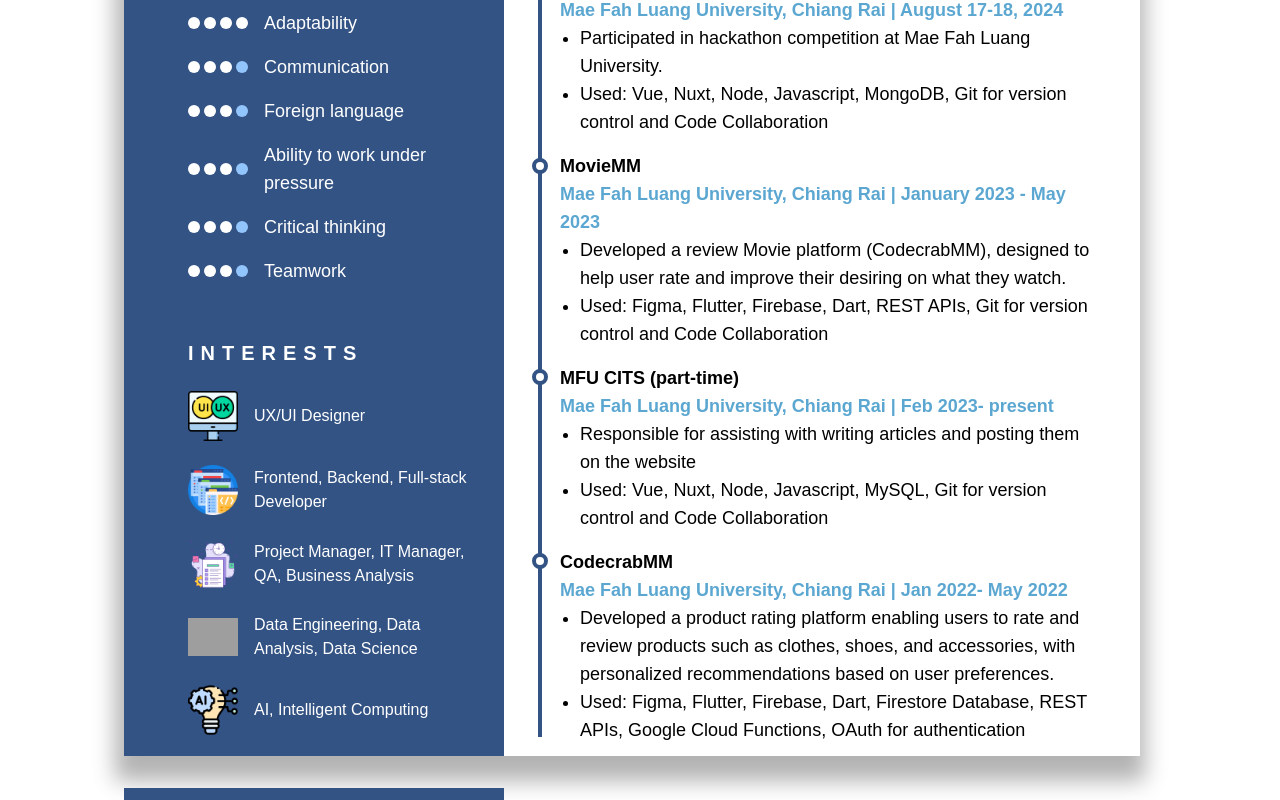
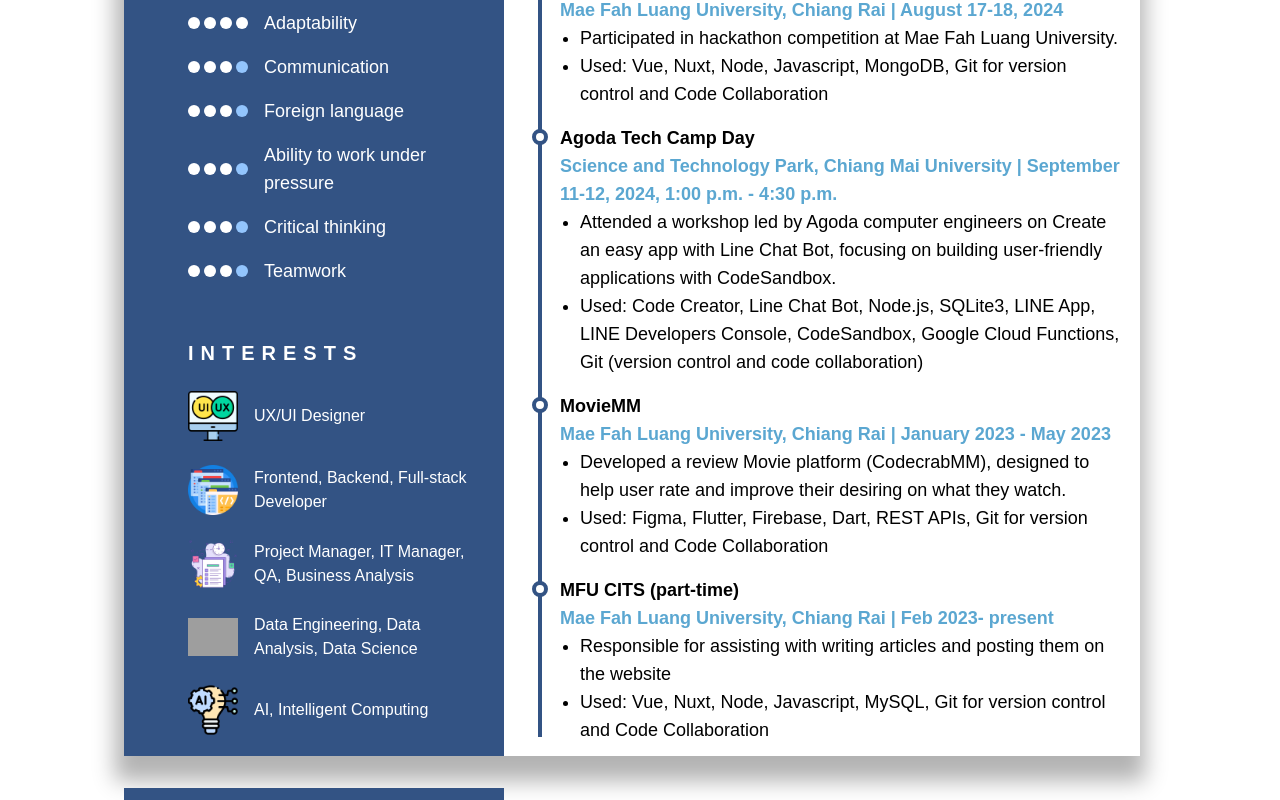
Before and after one commit to Suwit-phit/suwit-phit-graduate-resume-cv, a Next.js app: page / in a window 1280 px wide. Shown: the part 760-1560 px from the top of the page. Built offline with nearby package versions, Linux system fonts and the light colour scheme; grey boxes are pictures that could not be loaded.

Commit message:
fix timeline

```diff
--- a/src/app/components/Timeline.js
+++ b/src/app/components/Timeline.js
@@ -23,6 +23,16 @@
         ],
     },
     {
+        title: "Agoda Tech Camp Day",
+        // location: "Mae Fah Luang University, Chiang Rai",
+        // date: "Feb 2024 - present",
+        date: "Science and Technology Park, Chiang Mai University | September 11-12, 2024, 1:00 p.m. - 4:30 p.m.",
+        description: [
+            "Attended a workshop led by Agoda computer engineers on Create an easy app with Line Chat Bot, focusing on building user-friendly applications with CodeSandbox.",
+            "Used: Code Creator, Line Chat Bot, Node.js, SQLite3, LINE App, LINE Developers Console, CodeSandbox, Google Cloud Functions, Git (version control and code collaboration)",
+        ],
+    },
+    {
         title: "MovieMM",
         // location: "Mae Fah Luang University, Chiang Rai",
         // date: "Feb 2024 - present",
@@ -42,16 +52,16 @@
             "Used: Vue, Nuxt, Node, Javascript, MySQL, Git for version control and Code Collaboration",
         ],
     },
-    {
-        title: "CodecrabMM",
-        // location: "Mae Fah Luang University, Chiang Rai",
-        // date: "Feb 2024 - present",
-        date: "Mae Fah Luang University, Chiang Rai | Jan 2022- May 2022",
-        description: [
-            "Developed a product rating platform enabling users to rate and review products such as clothes, shoes, and accessories, with personalized recommendations based on user preferences.",
-            "Used: Figma, Flutter, Firebase, Dart, Firestore Database, REST APIs, Google Cloud Functions, OAuth for authentication",
-        ],
-    },
+    // {
+    //     title: "CodecrabMM",
+    //     // location: "Mae Fah Luang University, Chiang Rai",
+    //     // date: "Feb 2024 - present",
+    //     date: "Mae Fah Luang University, Chiang Rai | Jan 2022- May 2022",
+    //     description: [
+    //         "Developed a product rating platform enabling users to rate and review products such as clothes, shoes, and accessories, with personalized recommendations based on user preferences.",
+    //         "Used: Figma, Flutter, Firebase, Dart, Firestore Database, REST APIs, Google Cloud Functions, OAuth for authentication",
+    //     ],
+    // },
     // Add more items similarly...
 ];
 
@@ -76,8 +86,8 @@
 
                             {/* Last Timeline Point with Hollow Circle */}
                             <div className="relative mt-[155px] z-10 w-4 h-4 border-4 border-[#335384] rounded-full bg-white"></div>
-                            <div className="relative mt-[169px] z-10 w-4 h-4 border-4 border-[#335384] rounded-full bg-white"></div>
-                            <div className="relative mt-[195px] z-10 w-4 h-4 border-4 border-[#335384] rounded-full bg-white"></div>
+                            <div className="relative mt-[140px] z-10 w-4 h-4 border-4 border-[#335384] rounded-full bg-white"></div>
+                            <div className="relative mt-[252px] z-10 w-4 h-4 border-4 border-[#335384] rounded-full bg-white"></div>
                             <div className="relative mt-[168px] z-10 w-4 h-4 border-4 border-[#335384] rounded-full bg-white"></div>
 
                             {/* T-shaped horizontal line */}
@@ -85,10 +95,10 @@
                         </div>
                     </div>
                 </div>
-                {/* <div className="flex-1 w-64 bg-slate-300 h-[980px]"> */}
+                {/* <div className="flex-1 bg-slate-300 h-[980px]"> */}
                 <div className="flex-1 w-64 h-[980px]">
                     {/* <div className="container mx-auto px-4 py-8 -mt-3"> */}
-                    <div className="container mx-auto -mt-1.5 -ml-2">
+                    <div className="container w-[580px] -mt-1.5 -ml-2">
                         {timelineData.map((item, index) => (
                             // <div key={index} className="mb-8 ml-4">
                             <div key={index} className="mb-4 ml-4">
--- a/src/app/components/secondPage/S_Timeline.js
+++ b/src/app/components/secondPage/S_Timeline.js
@@ -230,9 +230,9 @@
                 <hr className="border-t-2 border-[#eff0f2] mx-2 -mt-3 w-[535px] rounded" />
             </div>
 
-            <div className=" -mb-2 text-blue-500 font-bold text-sm flex items-center space-x-2">
+            <div className="-mb-2 text-blue-500 font-bold text-sm flex items-center space-x-4">
                 <Image src="/second-page/referral.png" alt="education.png" width={30} height={30} />
-                <span className=' tracking-[10px] text-xl font-extrabold text-[#5ba7d1]'>REFERENCE</span>
+                <span className='tracking-[10px] text-xl font-extrabold text-[#5ba7d1]'>REFERENCE</span>
             </div>
 
             <div className="container mx-auto p-6 mt-[0px]">
@@ -242,7 +242,7 @@
                             {/* Timeline Container */}
                             <div className="relative flex flex-col items-center">
                                 {/* Timeline Line */}
-                                <div className="absolute h-[112px] mt-4 w-1 bg-[#335384]"></div>
+                                <div className="absolute h-[118px] mt-4 w-1 bg-[#335384]"></div>
 
                                 {/* Timeline Points */}
                                 <div className="relative mt-[6px] z-10 w-4 h-4 border-4 border-[#335384] rounded-full bg-white mb-10 "></div>
@@ -254,7 +254,7 @@
                                 {/* <div className="relative mt-[168px] z-10 w-4 h-4 border-4 border-[#335384] rounded-full bg-white"></div> */}
 
                                 {/* T-shaped horizontal line */}
-                                <div className="relative rounded w-4 h-1 bg-[#335384] mt-[63px]"></div>
+                                <div className="relative rounded w-4 h-1 bg-[#335384] mt-[68px]"></div>
                             </div>
                         </div>
                     </div>
@@ -262,10 +262,11 @@
                     {/* <div className="mt-4 grid grid-cols-2 gap-8"> */}
                     {/* <div className=" grid grid-cols-2 gap-0 bg-lime-500"> */}
                     {/* First reference */}
-                    <div className=' ml-2'>
+                    <div className='ml-2 w-[350px]'>
                         <h3 className="font-semibold text-lg">Assistant Prof. Dr. Nacha Chondamrongkul</h3>
-                        <p className="text-blue-500">Dean</p>
-                        <ul className="mt-2 text-sm text-gray-600 space-y-1">
+                        <p className="font-semibold text-[#5ba7d1]">Dean</p>
+                        {/* <ul className="mt-2 text-sm text-gray-600 space-y-1"> */}
+                        <ul className="mt-2 space-y-1">
                             <li>• Tel: +66 (0) 5391 6757</li>
                             <li>• E-mail: nacha.cho@mfu.ac.th</li>
                         </ul>
@@ -273,8 +274,9 @@
                     {/* Second reference */}
                     <div className=''>
                         <h3 className="font-semibold text-lg">Anna Adams</h3>
-                        <p className="text-blue-500">Sunshine Orchard Administration</p>
-                        <ul className="mt-2 text-sm text-gray-600 space-y-1">
+                        <p className="font-semibold text-[#5ba7d1]">Sunshine Orchard Administration</p>
+                        {/* <ul className="mt-2 text-sm text-gray-600 space-y-1"> */}
+                        <ul className="mt-2 space-y-1">
                             <li>• Tel: +66 (0) 828 841 437</li>
                             <li>• E-mail: sunshineorr.hardcenter@gmail.com</li>
                         </ul>
```
